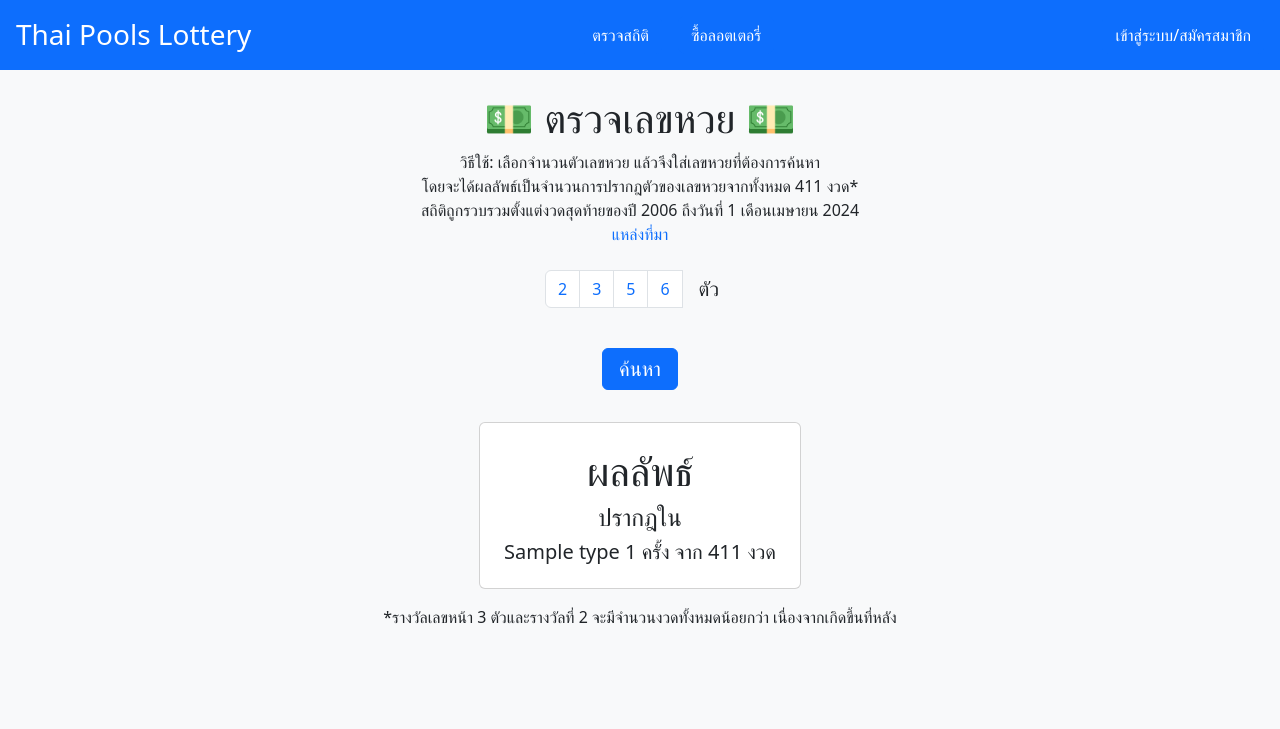
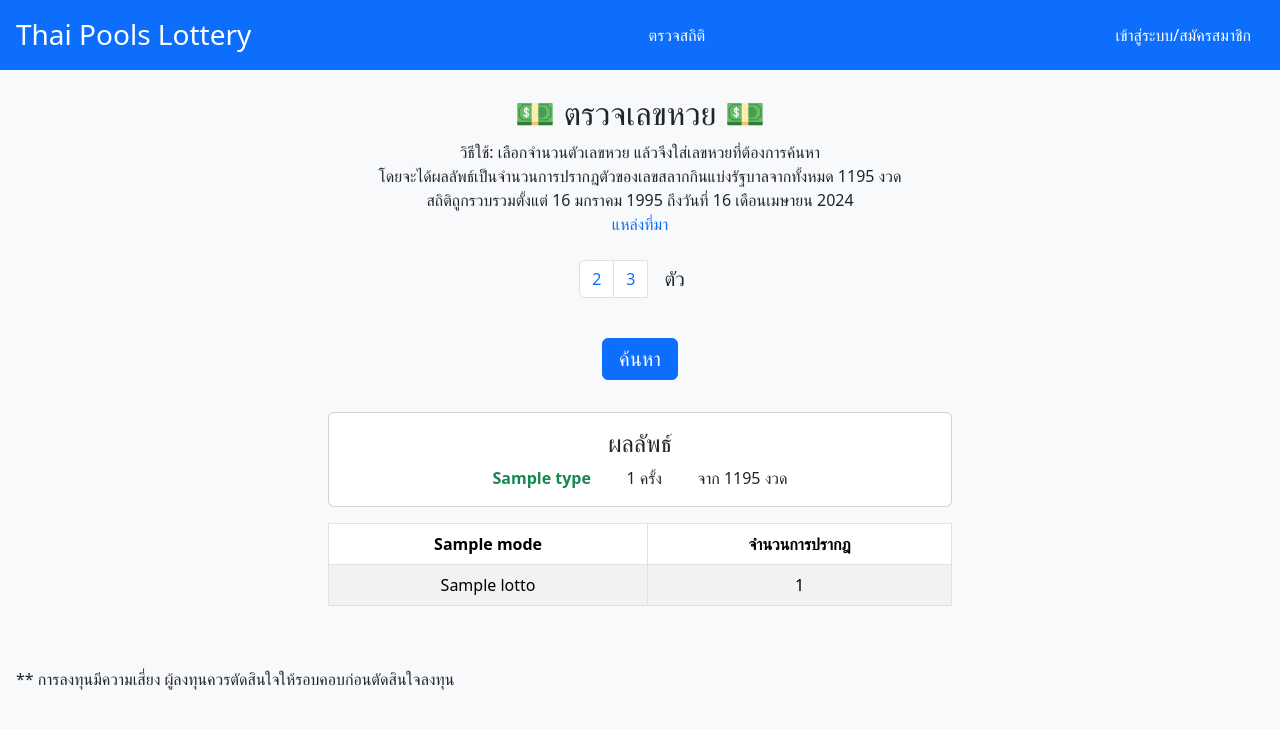
Before and after one commit to TheoMan8520/lotto, a Django app: template app/templates/lotto_stat.html in a window 1280 px wide. Shown: the top 729 px of the page. Run offline with Django 5.2, Linux system fonts and the light colour scheme; the template is opened without the code that fills it: most values are stand-ins (such as "Sample title", 1, 10 or a date in 2020); some libraries are stand-ins or nearby versions.

Commit message:
successfully merge with Kaow's

```diff
--- a/app/templates/header.html
+++ b/app/templates/header.html
@@ -37,7 +37,7 @@
         <a href="{% url 'lotto:main' %}"><h3 class="text-white">Thai Pools Lottery</h3></a>
         <div class="d-flex g-10 mx-auto">
           <a href="{% url 'lotto:stat' %}" class="btn btn-primary"><p class="text-white">ตรวจสถิติ</p></a>
-          {% if not user.is_superuser %}
+          {% if not user.is_superuser and user.is_authenticated %}
             <a href="{% url 'lotto:rooms' %}" class="btn btn-primary"><p class="text-white">ซื้อลอตเตอรี่</p></a>
           {% endif %}
         </div>
@@ -61,6 +61,7 @@
     <div class="d-flex flex-column align-items-center body-section h-100 p-3">
         {% block content %}
         {% endblock %}
+        <h6 class="w-100 mt-5">** การลงทุนมีความเสี่ยง ผู้ลงทุนควรตัดสินใจให้รอบคอบก่อนตัดสินใจลงทุน</h6>
     </div>
 </body>
 </html>
--- a/app/templates/lotto_stat.html
+++ b/app/templates/lotto_stat.html
@@ -2,10 +2,10 @@
 {% block content %}
   <div class="d-flex flex-column w-100 h-100 align-items-center g-10 pt-2">
     <div class="d-flex flex-column align-items-center">
-      <h1 class="mb-2">💵 ตรวจเลขหวย 💵</h1>
+      <h2 class="mb-2">💵 ตรวจเลขหวย 💵</h2>
       <p>วิธีใช้: เลือกจำนวนตัวเลขหวย แล้วจึงใส่เลขหวยที่ต้องการค้นหา</p>
-      <p>โดยจะได้ผลลัพธ์เป็นจำนวนการปรากฎตัวของเลขหวยจากทั้งหมด 411 งวด*</p>
-      <p>สถิติถูกรวบรวมตั้งแต่งวดสุดท้ายของปี 2006 ถึงวันที่ 1 เดือนเมษายน 2024</p>
+      <p>โดยจะได้ผลลัพธ์เป็นจำนวนการปรากฎตัวของเลขสลากกินแบ่งรัฐบาลจากทั้งหมด 1195 งวด</p>
+      <p>สถิติถูกรวบรวมตั้งแต่ 16 มกราคม 1995 ถึงวันที่ 16 เดือนเมษายน 2024</p>
       <a href="https://github.com/heart/Data-Set-Thai-Lotto/blob/master/lotto.csv" target="_blank">แหล่งที่มา</a>
     </div>
 
@@ -17,12 +17,12 @@
       <li class="page-item">
         <a class="page-link" href="{% url 'lotto:stat_mode' 3 %}">3</a>
       </li>
-      <li class="page-item">
+      <!-- <li class="page-item">
         <a class="page-link" href="{% url 'lotto:stat_mode' 5 %}">5</a>
       </li>
       <li class="page-item">
         <a class="page-link" href="{% url 'lotto:stat_mode' 6 %}">6</a>
-      </li>
+      </li> -->
       <li><h5 class="mx-3">ตัว</h5></li>
     </ul>
 
@@ -30,7 +30,7 @@
     <form action="{% url 'lotto:stat_mode' mode %}" method="GET" class="d-flex flex-column align-items-center g-10">
       {% csrf_token %}
       <div class="d-flex g-10">
-        {% if mode == 6 %}
+        <!-- {% if mode == 6 %}
           <input name="first" required value="{{ first }}" type="number" min="0" max="9" placeholder="0" class="lotto h4 card p-2">
         {% endif %}
         {% if mode >= 5 %}
@@ -38,7 +38,7 @@
         {% endif %}
         {% if mode >= 4 %}
           <input name="third" required value="{{ third }}" type="number" min="0" max="9" placeholder="0" class="lotto h4 card p-2">
-        {% endif %}
+        {% endif %} -->
         {% if mode >= 3 %}
           <input name="fourth" required value="{{ fourth }}" type="number" min="0" max="9" placeholder="0" class="lotto h4 card p-2">
         {% endif %}
@@ -51,25 +51,41 @@
     </form>
 
     <!-- Results -->
-    <div class="d-flex card p-4 flex-column align-items-center g-05 mt-3">
-      <h1>ผลลัพธ์</h1>
+    <div class="d-flex card p-3 flex-column align-items-center g-05 mt-3 w-50">
+      <h4>ผลลัพธ์</h4>
       {% if stats %}
-        <h4>ปรากฎใน</h4>
-        {% for stat in stats %}
-          {% if stat.type == "รางวัลเลขหน้า 3 ตัว" %}
-            <h5>{{ stat.type }} {{ stat.count }} ครั้ง จาก 205 งวด</h5>
-          {% elif stat.type == "รางวัลที่ 2"%}
-            <h5>{{ stat.type }} {{ stat.count }} ครั้ง จาก 207 งวด</h5>
-          {% else %}
-            <h5>{{ stat.type }} {{ stat.count }} ครั้ง จาก 411 งวด</h5>
-          {% endif %}
-        {% endfor %}
+        <div class="d-flex flex-column w-50">
+          {% for stat in stats %}
+            <div class="d-flex justify-content-between w-100">
+              <p class="text-success fw-bold">{{ stat.type }}</p>
+              <p class="text-dark">{{ stat.count }} ครั้ง</p> จาก 1195 งวด
+            </div>
+          {% endfor %}
+          </div>
       {% else %}
         {% if sixth %}
           <h5>ไม่เคยปรากฎมาก่อน</h5>
         {% endif %}
       {% endif %}
     </div>
-    <p class="mt-auto">*รางวัลเลขหน้า 3 ตัวและรางวัลที่ 2 จะมีจำนวนงวดทั้งหมดน้อยกว่า เนื่องจากเกิดขึ้นที่หลัง</p>
+
+    <div class="d-flex w-50 g-10">
+      {% for stats in stats_all %}
+        <table class="table table-striped table-bordered">
+          <thead class="bg-info">
+            <th class="text-center p-2">{{ stats.mode }}</th>
+            <th class="text-center p-2">จำนวนการปรากฎ</th>
+          </thead>
+          <tbody>
+            {% for stat in stats.stats %}
+              <tr>
+                <td class="text-center p-2">{{ stat.lotto }}</td>
+                <td class="text-center p-2">{{ stat.count }}</td>
+              </tr>
+            {% endfor %}
+          </tbody>
+      </table>
+      {% endfor %}
+    </div>
   </div>
 {% endblock %}
--- a/app/templates/room_detail.html
+++ b/app/templates/room_detail.html
@@ -2,7 +2,7 @@
 {% block content %}
     <div class="d-flex flex-column w-100 h-100 align-items-center g-10 pt-2">
         {% if user.is_authenticated %}
-            <h4>ห้องที่ {{ room.id }} รอบ {{ round.date }}</h4>
+            <h4>ห้องที่ {{ room.id }} งวด {{ round.date }}</h4>
             {% if lottos_bought %}
                 <p>เงินรางวัลของแต่ละหมายเลขจะถูก update หลังการประกาศรางวัล</p>
                 <div class="card d-flex flex-column align-items-center g-05 p-3 w-25">
--- a/app/templates/rooms.html
+++ b/app/templates/rooms.html
@@ -2,7 +2,7 @@
 {% block content %}
     <div class="d-flex flex-column w-100 h-100 align-items-center justify-content-center g-10 pt-2">
         {% if user.is_authenticated %}
-            <h4>รอบ: {{ round.date }}</h4>
+            <h4>งวด: {{ round.date }}</h4>
 
             <!-- Rooms -->
             {% if room_lottos %}
```
Also changed, not shown: app/templates/buy_lotto.html (+4 -4 lines), app/templates/login.html (+4 -4 lines), app/templates/signup.html (+8 -8 lines), app/templates/slips.html (+4 -4 lines), app/templates/transactions.html (+4 -4 lines), app/views.py (+24 -1 lines), README.md.
